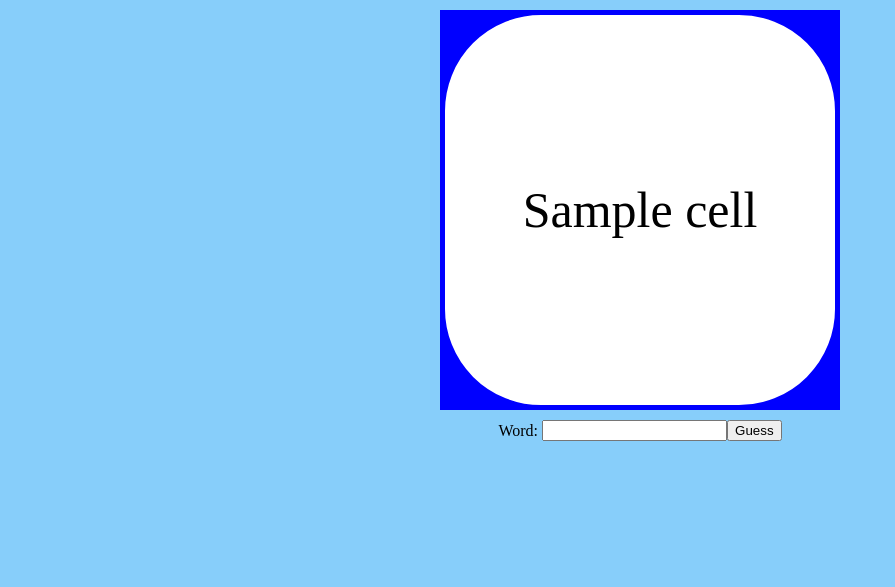
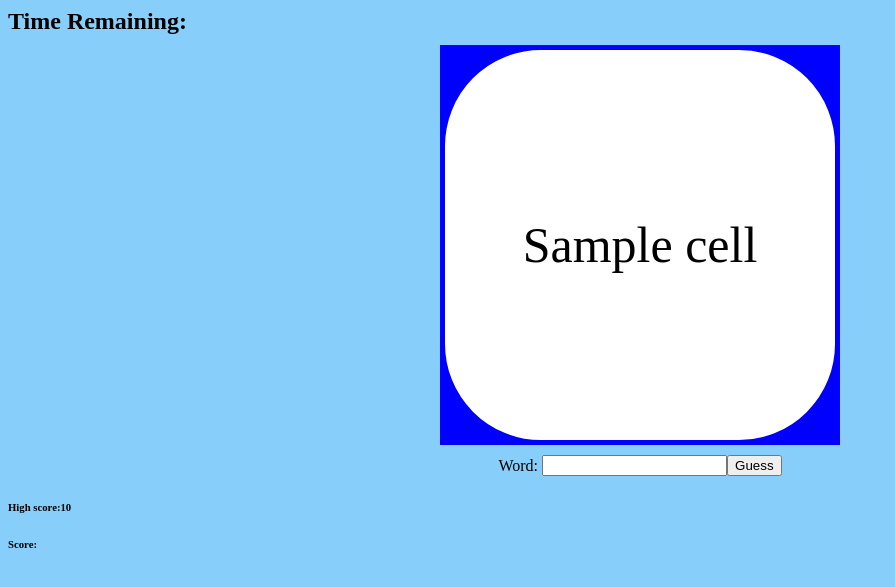
Before and after one commit to Eduardo-Zagalsky/Boggle-Game, a Flask app: template templates/board.html in a window 1280 px wide. Shown: the top 587 px of the page, without its empty margins (0-895 px from the left). Run offline with Flask 2, Linux system fonts and the light colour scheme; the template is opened without the code that fills it: most values are stand-ins (such as "Sample title", 1, 10 or a date in 2020); parts of the project's set-up code (start-up, migrations or seed data) failed here and were passed over.

Commit message:
added the score and timer sections

```diff
--- a/templates/board.html
+++ b/templates/board.html
@@ -10,6 +10,10 @@
 </head>
 
 <body>
+    <section>
+        <h1>Time Remaining: </h1>
+        <h1 id="time"></h1>
+    </section>
 
     <table>
         {% for row in board %}
@@ -27,6 +31,10 @@
         <button type="submit" id="guess-button">Guess</button>
     </form>
     <section>
+        <h6>High score:{{score}}</h6>
+        <h6>Score:</h6>
+    </section>
+    <section>
         <ul></ul>
     </section>
     <script src="/static/logic.js"></script>
```
